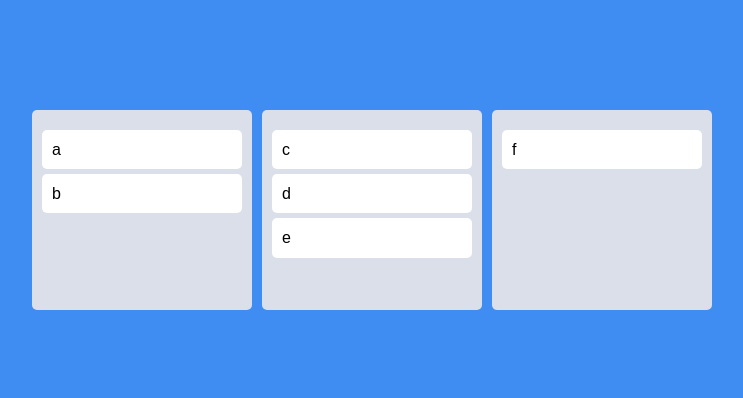
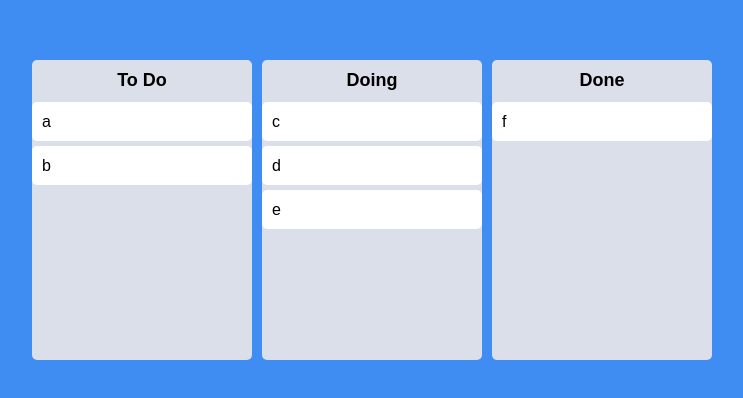
Before and after one commit to caminobelllo/LikeLionFE-reactstudy, a React (Create React App) app: page / in a window 1280 px wide. Shown: the part 190-588 px from the top of the page, without its empty margins (268-1011 px from the left). Built offline with nearby package versions, Linux system fonts and the light colour scheme.

Commit message:
course 7.9

```diff
--- a/src/App.tsx
+++ b/src/App.tsx
@@ -7,7 +7,7 @@
 const Wrapper = styled.div`
   display: flex;
   max-width: 680px;
-  width: 100%;
+  width: 100vw;
   margin: 0 auto;
   justify-content: center;
   align-items: center;
@@ -15,7 +15,9 @@
 `;
 
 const Boards = styled.div`
-  display: grid;
+  display: flex;
+  justify-content: center;
+  align-items: flex-start;
   width: 100%;
   gap: 10px;
   grid-template-columns: repeat(3, 1fr);
@@ -24,8 +26,21 @@
 function App() {
   const [toDos, setToDos] = useRecoilState(toDoState);
 
-  const onDragEnd = ({ destination, source }: DropResult) => {
-    if (!destination) return;
+  const onDragEnd = (info: DropResult) => {
+    console.log(info);
+    const { destination, draggableId, source } = info;
+    if (destination?.droppableId === source.droppableId) {
+      // same board movement.
+      setToDos((allBoards) => {
+        const boardCopy = [...allBoards[source.droppableId]];
+        boardCopy.splice(source.index, 1);
+        boardCopy.splice(destination?.index, 0, draggableId);
+        return {
+          ...allBoards,
+          [source.droppableId]: boardCopy,
+        };
+      });
+    }
     // setToDos((oldToDos) => {
     //   const toDosCopy = [...oldToDos];
 
--- a/src/Components/Board.tsx
+++ b/src/Components/Board.tsx
@@ -3,10 +3,18 @@
 import DragabbleCard from "./DragabbleCard";
 
 const Wrapper = styled.div`
-  padding: 20px 10px;
+  padding-top: 10px;
+  width: 300px;
   background-color: ${(props) => props.theme.boardColor};
   border-radius: 5px;
-  min-height: 200px;
+  min-height: 300px;
+`;
+
+const Title = styled.h2`
+  text-align: center;
+  font-weight: 600;
+  margin-bottom: 10px;
+  font-size: 18px;
 `;
 
 interface IBoardProps {
@@ -16,16 +24,19 @@
 
 function Board({ toDos, boardId }: IBoardProps) {
   return (
+    <Wrapper>
+      <Title>{boardId}</Title>
       <Droppable droppableId={boardId}>
         {(magic) => (
-        <Wrapper ref={magic.innerRef} {...magic.droppableProps}>
+          <div ref={magic.innerRef} {...magic.droppableProps}>
             {toDos.map((toDo, index) => (
               <DragabbleCard key={toDo} index={index} toDo={toDo} />
             ))}
             {magic.placeholder}
-        </Wrapper>
+          </div>
         )}
       </Droppable>
+    </Wrapper>
   );
 }
 export default Board;
--- a/src/atoms.tsx
+++ b/src/atoms.tsx
@@ -6,8 +6,8 @@
 export const toDoState = atom<IToDoState>({
   key: "toDo",
   default: {
-    to_do: ["a", "b"],
-    doing: ["c", "d", "e"],
-    done: ["f"],
+    "To Do": ["a", "b"],
+    Doing: ["c", "d", "e"],
+    Done: ["f"],
   },
 });
```
Lines whose indentation alone changed are shown as unchanged.
